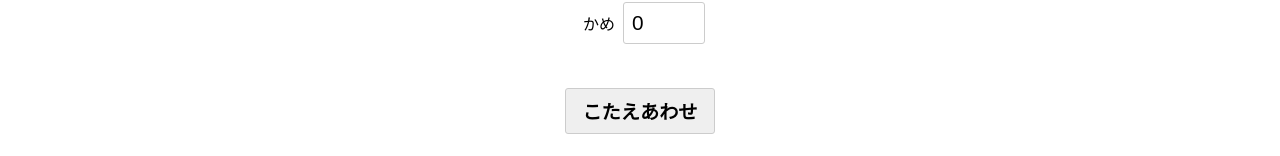
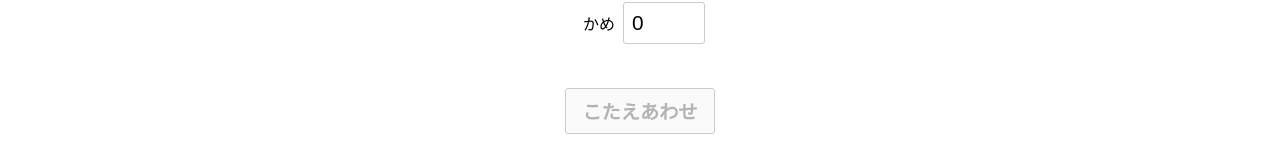
Before and after one commit to kdnakt/ct-scan, a React (Create React App) app: page / in a window 1280 px wide. Shown: the part 324-480 px from the top of the page. Built offline with nearby package versions, Linux system fonts and the light colour scheme.

Commit message:
disable button if both zero

```diff
--- a/src/components/quiz/QuizForm.tsx
+++ b/src/components/quiz/QuizForm.tsx
@@ -16,20 +16,27 @@ export const QuizForm: FC<Props> = ({
     const total = calcTotalHeadCount(data)
     const [crane, setCrane] = useState(0)
     const [turtle, setTurtle] = useState(0)
+    const [disabled, setDisabled] = useState(true);
     return (
         <>
             <span className="answer_label">つる</span>
             <input className="answer_input" type="number" value={crane}
                 data-testid="crane-input"
                 max={total} min={0}
-                onChange={e => setCrane(Number(e.target.value))}
+                onChange={e => {
+                    setCrane(Number(e.target.value))
+                    setDisabled(crane === 0 && turtle === 0)
+                }}
             />
             <br />
             <span className="answer_label">かめ</span>
             <input className="answer_input" type="number" value={turtle}
                 data-testid="turtle-input"
                 max={total} min={0}
-                onChange={e => setTurtle(Number(e.target.value))}
+                onChange={e => {
+                    setTurtle(Number(e.target.value))
+                    setDisabled(crane === 0 && turtle === 0)
+                }}
             />
             <br />
             <span className="answer_hint" data-testid="hint">
@@ -38,7 +45,9 @@ export const QuizForm: FC<Props> = ({
                 }
             </span>
             <br />
-            <button className="answer_button" onClick={() => {
+            <button className="answer_button" data-testid="submit-button"
+                    disabled={disabled}
+                    onClick={() => {
                 const isOk = crane === data.craneCount && turtle === data.turtleCount
                 if (isOk) {
                     window.alert("せいかい🎉\nおめでとう！")
```
